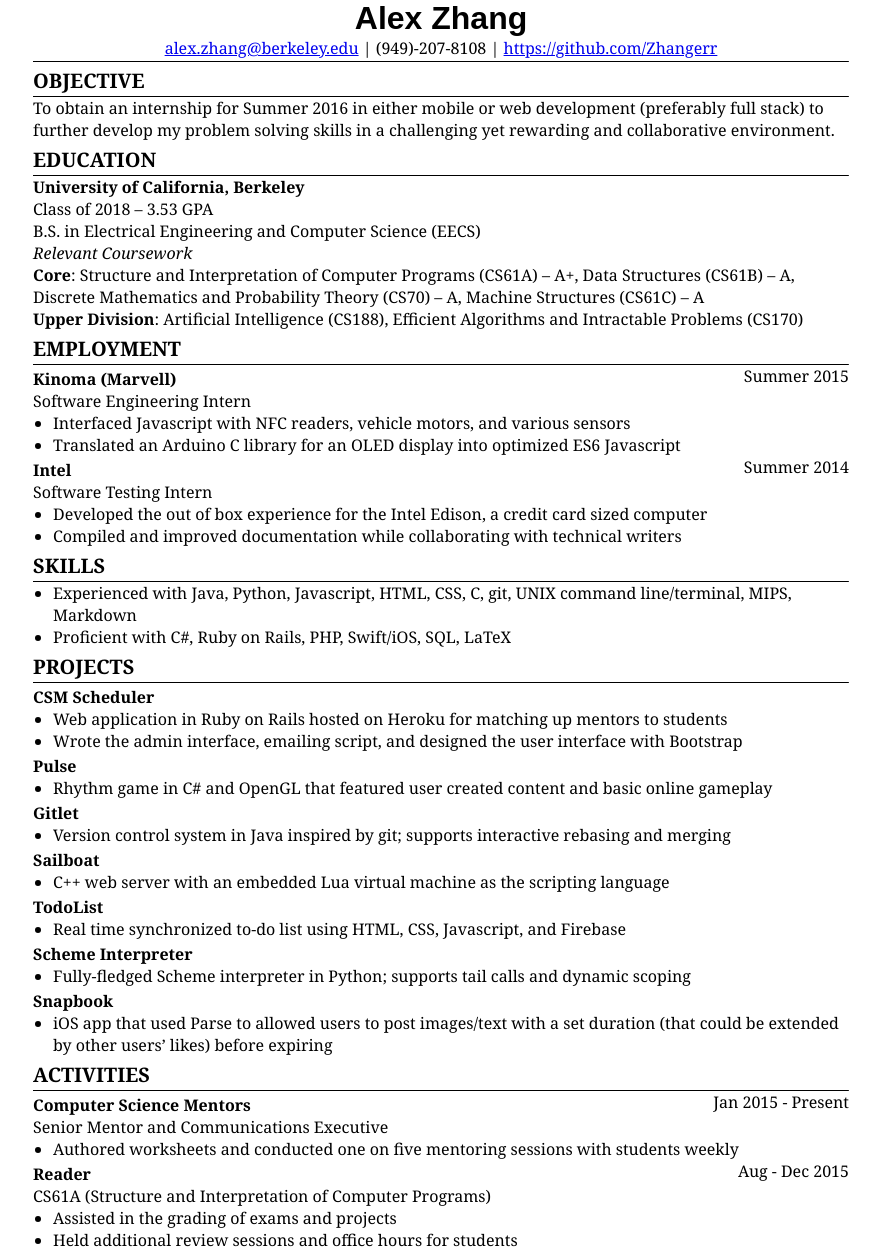
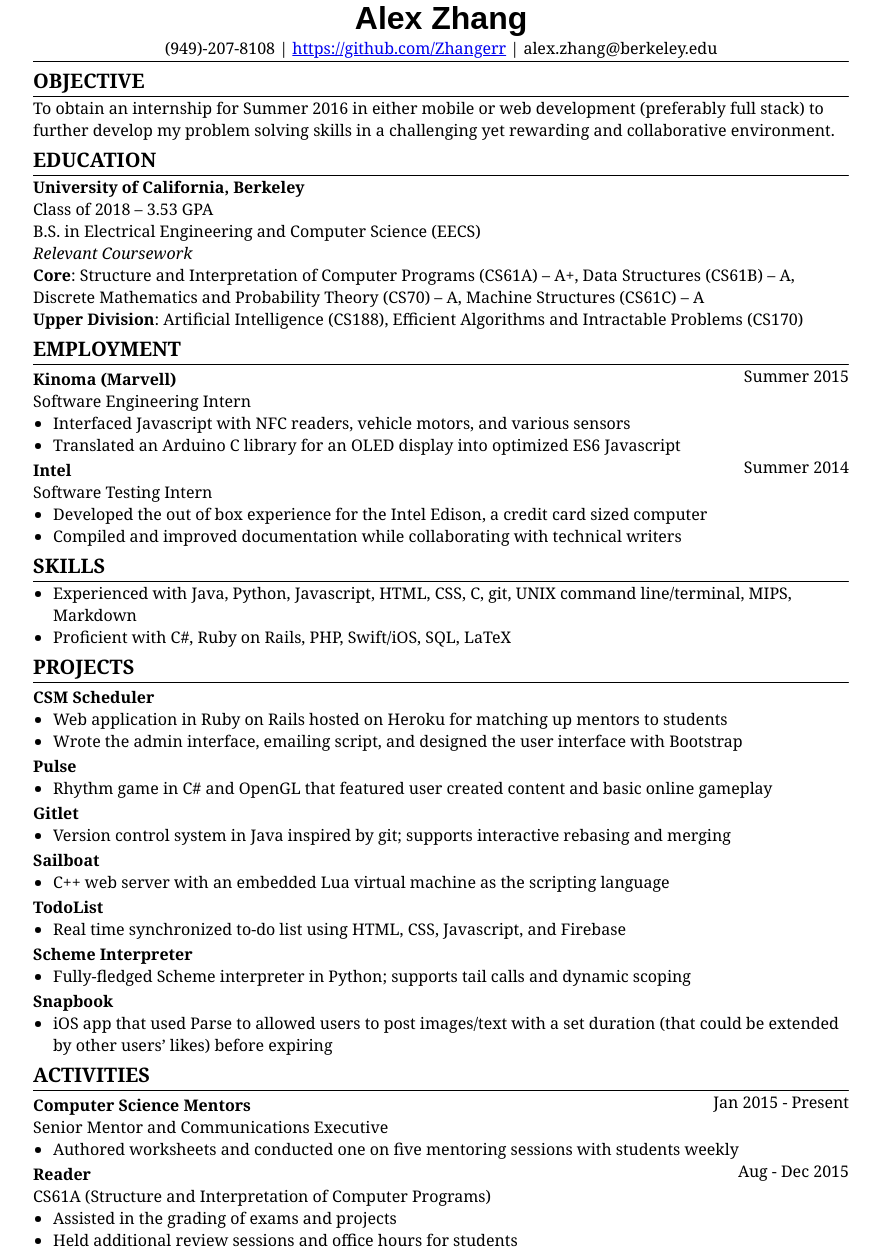
Before and after one commit to Zhangerr/zhangerr.github.io, a Jekyll site: the page built from resume2.md, in a window 1280 px wide. Shown: the whole page, without its empty margins (199-1079 px from the left). Built offline with Jekyll 4.4.1, drawn with Linux system fonts in a browser that asks for light colours.

Commit message:
obfuscate email

```diff
--- a/resume2.md
+++ b/resume2.md
@@ -10,7 +10,7 @@ hide: true
 #Alex Zhang
 
 {: .header}
-<alex.zhang@berkeley.edu> \| (949)-207-8108 \| <https://github.com/Zhangerr>
+(949)-207-8108 \| <https://github.com/Zhangerr> \| <span style="unicode-bidi: bidi-override; direction: rtl;">ude.yelekreb@gnahz.xela</span>
 
 
 ------
```
